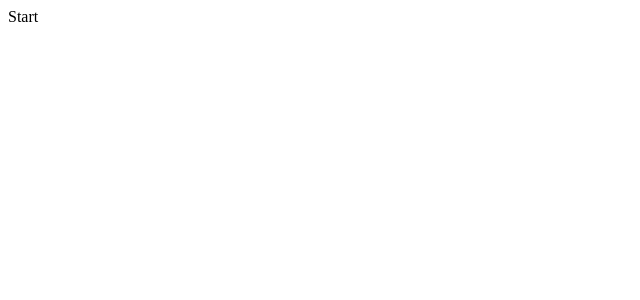
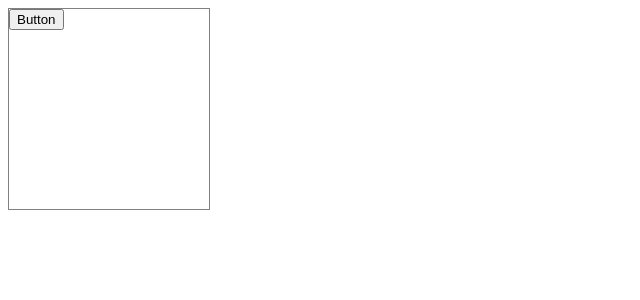
Before and after one commit to Lerik13/react-typescript, a React (Create React App) app: page / in a window 1280 px wide. Shown: the top 300 px of the page, without its empty margins (0-640 px from the left). Built offline with nearby package versions, Linux system fonts and the light colour scheme.

Commit message:
add component Card with non-required fields + children

```diff
--- a/src/App.tsx
+++ b/src/App.tsx
@@ -1,9 +1,12 @@
 import React from 'react';
+import Card from './components/Card';
 
 const App = () => {
 	return (
 		<div>
-			Start
+			<Card width='200px' height='200px'>
+				<button>Button</button>
+			</Card>
 		</div>
 	);
 };
--- /dev/null
+++ b/src/components/Card.tsx
@@ -0,0 +1,17 @@
+import React from 'react';
+
+interface CardProps {
+	width?: string;
+	height?: string;
+	children?: React.ReactChild | React.ReactNode
+}
+
+const Card = ({ width, height, children }: CardProps) => {
+	return (
+		<div style={{width, height, border: '1px solid gray'}}>
+			{children}
+		</div>
+	);
+};
+
+export default Card;
```
